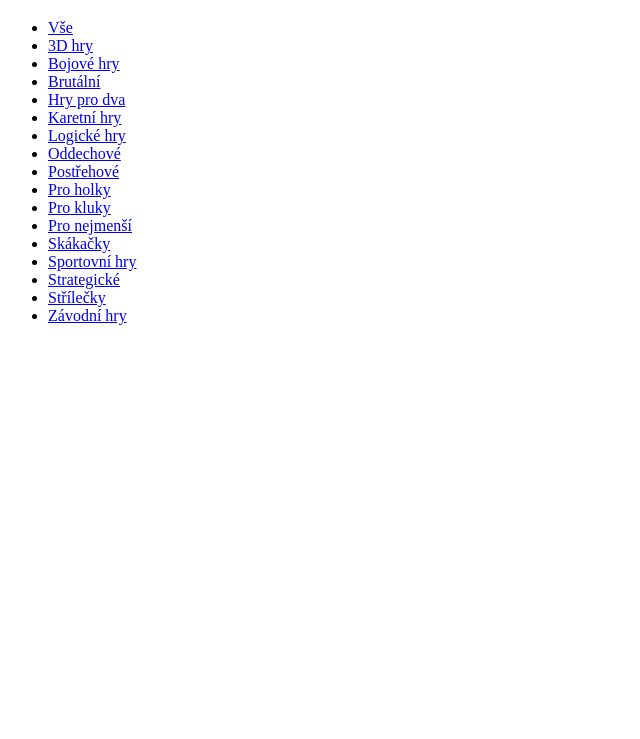
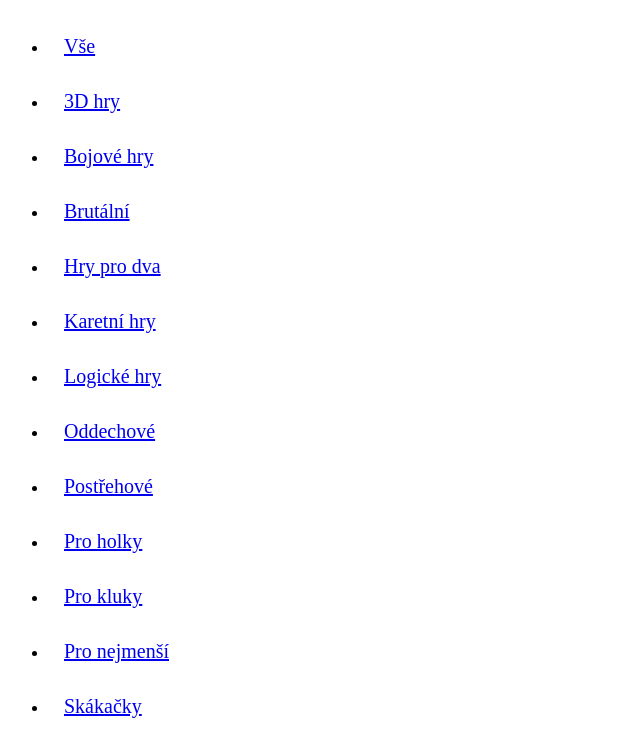
Before and after one commit to inzerce/wrku, a plain HTML site: page index.html in a window 1280 px wide. Shown: the part 61-800 px from the top of the page, without its empty margins (0-640 px from the left). Drawn offline with Linux system fonts and the light colour scheme.

Commit message:
Update index.html

```diff
--- a/index.html
+++ b/index.html
@@ -4,6 +4,13 @@
     <meta charset="UTF-8">
     <meta name="viewport" content="width=device-width, initial-scale=1.0">
     <title>Wrku</title>
+	  <style>
+      a {
+	      display: block;
+        font-size: 20px;
+        padding: 16px;
+      }
+    </style>
 </head>
 <body>
     <h1>Nejlepší hry</h1>
```
